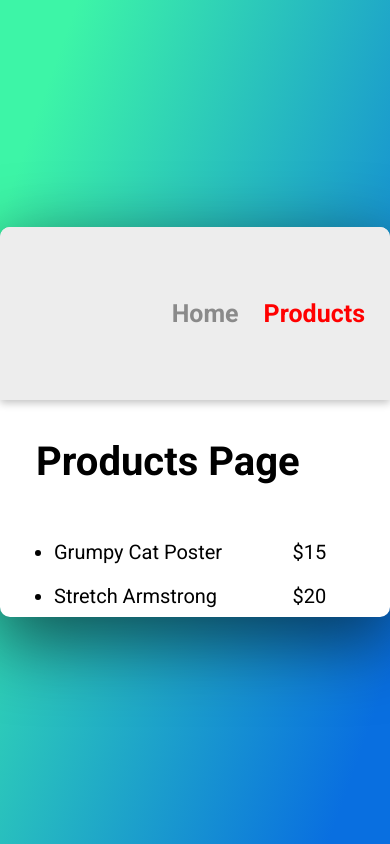
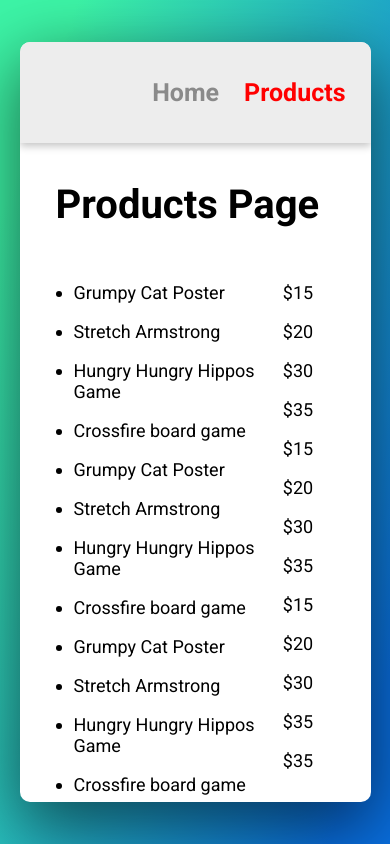
Before and after one commit to CarlEvaristo/react-router-practice, a React (Create React App) app: page /products in a window 390 px wide. Built offline with nearby package versions, Linux system fonts and the light colour scheme.

Commit message:
add responsiveness

```diff
--- a/public/styles.css
+++ b/public/styles.css
@@ -47,7 +47,7 @@
 nav {
     background-color: rgb(237, 237, 237);
     box-shadow: rgba(0, 0, 0, 0.24) 0px 3px 8px;
-    padding: 4em 0;
+    padding: 2em 0;
     display: flex;
 }
 .menuItem {
@@ -75,11 +75,19 @@
 }
 ul{
     padding-left:1em;
+    padding-bottom: 5em;
 }
 ul.prices {
     list-style: none;
 }
 li {
     padding: 0.5em 0;
-    font-size: 2rem;
+    font-size: 1.8rem;
 }
+
+@media (max-width:600px) {
+    .container {
+        height:90%;
+        width: 90%;
+    }
+}
--- a/src/components/productsData.js
+++ b/src/components/productsData.js
@@ -22,5 +22,59 @@
         name: "Crossfire board game",
         description: "You'll get caught up in the crossfire!",
         price: 35
+    },
+    {
+        id: 5,
+        name: "Grumpy Cat Poster",
+        description: "Everyone's favorite cat who loves to hate",
+        price: 15
+    },
+    {
+        id: 6,
+        name: "Stretch Armstrong",
+        description: "He bends! He stretches! He even ties in knots, but always returns to his original shape!",
+        price: 20
+    },
+    {
+        id: 7,
+        name: "Hungry Hungry Hippos Game",
+        description: "It's a race, it's a chase, hurry up and feed their face! Who will win? No one knows! Feed the hungry hip-ip-pos!",
+        price: 30
+    },
+    {
+        id: 8,
+        name: "Crossfire board game",
+        description: "You'll get caught up in the crossfire!",
+        price: 35
+    },
+    {
+        id: 9,
+        name: "Grumpy Cat Poster",
+        description: "Everyone's favorite cat who loves to hate",
+        price: 15
+    },
+    {
+        id: 10,
+        name: "Stretch Armstrong",
+        description: "He bends! He stretches! He even ties in knots, but always returns to his original shape!",
+        price: 20
+    },
+    {
+        id: 11,
+        name: "Hungry Hungry Hippos Game",
+        description: "It's a race, it's a chase, hurry up and feed their face! Who will win? No one knows! Feed the hungry hip-ip-pos!",
+        price: 30
+    },
+    {
+        id: 12,
+        name: "Crossfire board game",
+        description: "You'll get caught up in the crossfire!",
+        price: 35
+    },
+    {
+        id: 13,
+        name: "Crossfire board game",
+        description: "You'll get caught up in the crossfire!",
+        price: 35
     }
 ]
```
